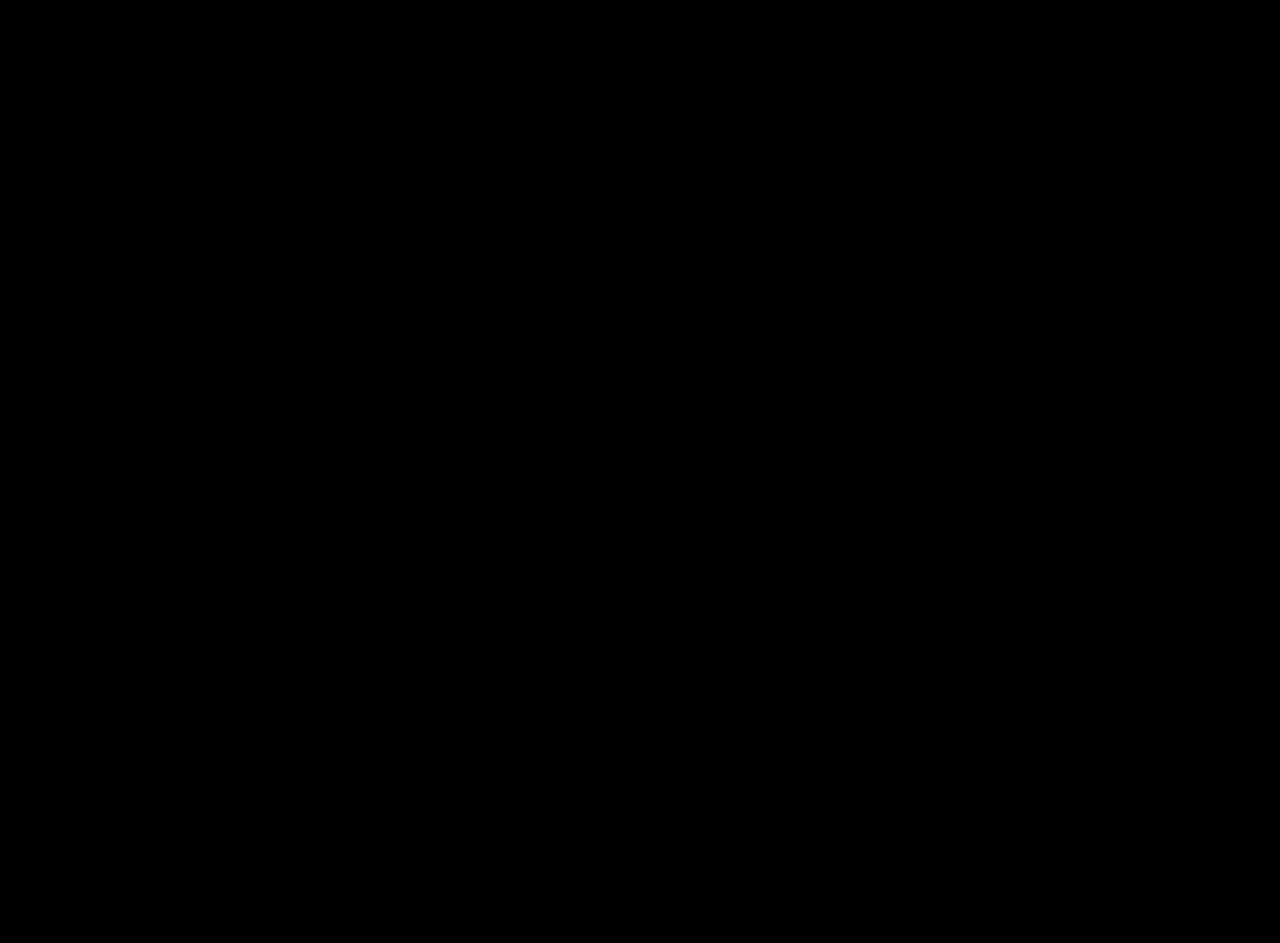
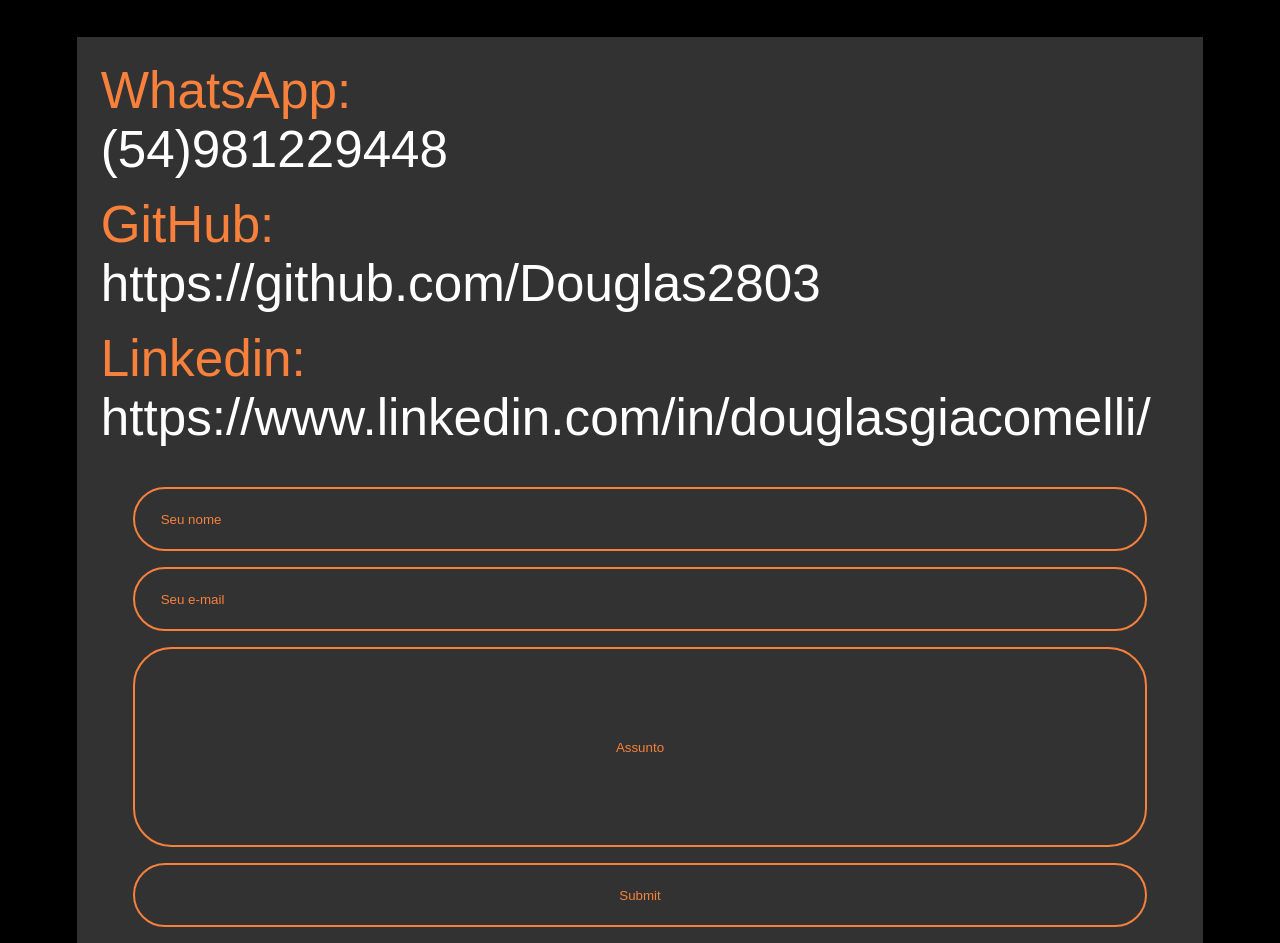
Before and after one commit to Douglas2803/Portifolio, a React (Vite) app in the folder Portifolio/: page / in a window 1280 px wide. Shown: the part 3200-4143 px from the top of the page. Before the commit the page ends 3066 px from the top, so only its background shows below. Built offline with nearby package versions, Linux system fonts and the light colour scheme; a web font is replaced by a local one.

Commit message:
Adicção de contato e formulário de contato

```diff
--- /dev/null
+++ b/Portifolio/src/Form/index.tsx
@@ -0,0 +1,21 @@
+import React from "react";
+
+import "./style.scss";
+
+const Form = () => {
+  return (
+    <form action="#" method="post" className="form">
+      <input type="text" placeholder="Seu nome" name="nome" id="nome" className="form-items"/>
+      <input type="email" name="email" placeholder="Seu e-mail" id="email" className="form-items"/>
+      <input
+        type="content"
+        name="content"
+        placeholder="Assunto"
+        className="form-items"
+      />
+      <input type="submit" className="form-items"/>
+    </form>
+  );
+};
+
+export default Form;
--- /dev/null
+++ b/Portifolio/src/Form/style.scss
@@ -0,0 +1,34 @@
+@use '../variables/variables.scss';
+.form{
+    display: flex;
+    flex-direction: column;
+    justify-content: center;
+    align-items: center;
+    height: auto;
+    grid-row: 3/4;
+    grid-column: 1/5;
+    background-color: variables.$background-secondary-color;
+    .form-items{
+        color: variables.$secondary-color;
+        background-color: transparent;
+        margin-bottom: 2vh;
+        border: 2px solid variables.$secondary-color;
+        border-radius: 3vw;
+        height: 8vh;
+        width: 90%;
+    }
+    .form-items:nth-child(3){
+        height: 25vh;
+
+    }
+    .form-items:nth-child(3)::placeholder{
+        text-align: center;
+        word-wrap: break-word;
+        padding: 12px 16px 14px;
+    }
+
+    .form-items::placeholder{
+      color:variables.$secondary-color;
+      padding-left: 2vw;
+    }
+}
--- a/Portifolio/src/List/index.tsx
+++ b/Portifolio/src/List/index.tsx
@@ -1,20 +1,31 @@
-  import React from 'react'
+import React from "react";
 
-  import './style.scss'
+import "./style.scss";
 
 interface ListProps {
   items: string[];
   className?: string;
+  link?: string[];
+  textLink?: string[];
 }
 
-  const List: React.FC<ListProps> = ({ items, className }) => {
+const List: React.FC<ListProps> = ({ items, className, link, textLink }) => {
   return (
     <ul className={className}>
       {items.map((item, index) => (
-          <li key={index}>{item}</li>
+        <li key={index}>
+          {link && textLink ? (
+            <>
+              <span className="name-item">{item}<br/></span>
+              <a href={link[index]}>{textLink[index]}</a>
+            </>
+          ) : (
+            item
+          )}
+        </li>
       ))}
     </ul>
   );
 };
 
-  export default List
+export default List;
--- a/Portifolio/src/List/style.scss
+++ b/Portifolio/src/List/style.scss
@@ -22,3 +22,24 @@
         padding: 0.4vh 0;
     }
 }
+
+.items-contact{
+    height: 100%;
+    width: 100;
+    color:variables.$primary-color;
+    background-color: variables.$background-secondary-color;
+    list-style: none;
+    font-family: "Lato", sans-serif;
+    font-size: 4vw;
+    padding: 3vh;
+    li{
+        margin-bottom: 2vh;
+        .name-item{
+        color:variables.$secondary-color;
+        }
+        a{
+            text-decoration: none;
+            color: variables.$primary-color;
+        }
+    }
+}
--- a/Portifolio/src/Main/index.tsx
+++ b/Portifolio/src/Main/index.tsx
@@ -6,6 +6,8 @@
 import Rectangle from "./Rectangle/intedx";
 import Subtitle from "./Subtitle";
 import Acordion from "../Acordion";
+import List from "../List";
+import Form from "../Form";
 import { Accordion } from "@chakra-ui/accordion";
 import { MdArrowOutward } from "react-icons/md";
 import HBox from "../HBox";
@@ -88,6 +90,26 @@
           <HBox title="Em breve" />
         </aside>
       </Section>
+      <Section className="section-contatc">
+        <Subtitle subtitle="Contato" className="subtitle-skills-portifolio" />
+        <article className="contatct">
+          <List
+            items={["WhatsApp: ", "GitHub: ", "Linkedin: "]}
+            link={[
+              "https://wa.me/5554981229448",
+              "https://github.com/Douglas2803",
+              "https://www.linkedin.com/in/douglasgiacomelli/",
+            ]}
+            textLink={[
+              "(54)981229448",
+              "https://github.com/Douglas2803",
+              "https://www.linkedin.com/in/douglasgiacomelli/",
+            ]}
+            className="items-contact"
+          />
+        </article>
+        <Form />
+      </Section>
     </main>
   );
 };
--- a/Portifolio/src/Main/style.scss
+++ b/Portifolio/src/Main/style.scss
@@ -3,7 +3,7 @@
 main {
   display: grid;
   grid-template-columns: repeat(4, 1fr);
-  grid-template-rows: 15vh 23vh 44vh 3vh 65vh auto auto;
+  grid-template-rows: 15vh 23vh 44vh 3vh 65vh auto auto auto auto;
   grid-column-gap: 2vw;
   width: 100%;
   height: auto;
@@ -15,4 +15,8 @@
     top: 1vh;
   }
 
+  .contatct {
+    grid-column: 1/5;
+    grid-row: 2/3;
+  }
 }
--- a/Portifolio/src/Section/style.scss
+++ b/Portifolio/src/Section/style.scss
@@ -23,3 +23,12 @@
     grid-column: 1/5;
   }
 }
+
+.section-contatc{
+  display: grid;
+  grid-row: 8/9;
+  grid-column: 1/5;
+  grid-template-columns: repeat(4, 1fr);
+  grid-template-rows: auto auto auto;
+  grid-column-gap: 2vw;
+}
```
Lines whose indentation alone changed are shown as unchanged.
